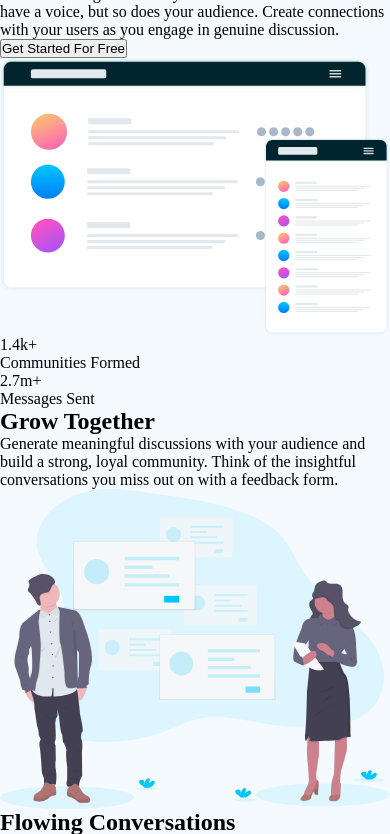
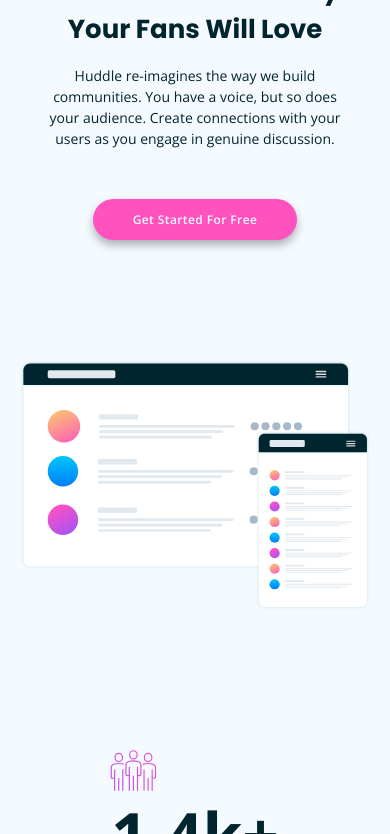
Before and after one commit to GabrielLaminas/huddle-landing-page-master, a plain HTML site: page index.html in a window 390 px wide. Shown: the part 283-1117 px from the top of the page. Drawn offline with nearby package versions, Linux system fonts and the light colour scheme.

Commit message:
add main

```diff
--- a/assets/scss/_header.scss
+++ b/assets/scss/_header.scss
@@ -1,5 +1,5 @@
 .menu{
-   margin-bottom: 80px;
+   margin-bottom: 140px;
 }
 
 .menu__container{
--- /dev/null
+++ b/assets/scss/_main.scss
@@ -0,0 +1,106 @@
+.intro{
+   margin: 0 auto;
+   padding: 0 20px;
+
+   .intro__img{
+      margin: 120px auto 80px auto;
+   }
+}
+
+.intro__info{
+
+   .intro__info__title{
+      margin-bottom: 16px;
+      color: $Very-Dark-Cyan;
+      font-family: $font-family-poppins;
+      font-size: 2.625em; //ajustar 42
+      font-weight: 700;
+      text-align: center;
+
+      @include mobile{
+         font-size: 1.625em; //26
+      }
+   }
+
+   .intro__info__text{
+      max-width: 420px;
+      margin: 0 auto 40px auto;
+      color: $Very-Dark-Cyan;
+      font-family: $font-family-opensans;
+      font-size: 0.875em; //ajustar 14
+      font-weight: 400;
+      line-height: 21px;
+      text-align: center;
+
+      @include mobile{
+         max-width: 300px;
+         margin-bottom: 50px;
+      }
+   }
+   .intro__info__btn{
+      @include button-pink;
+
+      &:hover{
+         background-color: rgba(
+            $color: $Light-Pink,
+            $alpha: 1.0);
+      }
+   }
+}
+
+.intro__flex{
+   display: flex;
+   flex-wrap: wrap;
+   align-items: center;
+   justify-content: space-evenly;
+   text-align: center;
+
+   .intro__communities{
+      padding: 60px 30px;
+
+      &::before{
+         content: '';
+         width: 47px;
+         height: 41px;
+         display: block;
+         background-image: url(../images/icon/icon-communities.svg);
+         background-repeat: no-repeat;
+      }
+   }
+   .intro__messages{
+      padding: 60px 30px;
+
+      &::before{
+         content: '';
+         width: 48px;
+         height: 41px;
+         display: block;
+         background-image: url(../images/icon/icon-messages.svg);
+         background-repeat: no-repeat;
+      }
+   }
+
+   .intro__flex__number{
+      margin-bottom: 30px;
+      color: $Very-Dark-Cyan;
+      font-family: $font-family-opensans;
+      font-size: 5em;
+      font-weight: 700;
+
+      @include mobile{
+         font-size: 4em;
+      }
+   }
+   .intro__flex__text{
+      color: rgba($color: $Very-Dark-Cyan,
+         $alpha: .45);
+      font-family: $font-family-opensans;
+      font-size: 1.125em;
+      letter-spacing: 0.5px;
+      font-weight: 400;
+
+      @include mobile{
+         font-size: 1em;
+      }
+   }
+}
--- a/assets/scss/_mixinmidiaqueries.scss
+++ b/assets/scss/_mixinmidiaqueries.scss
@@ -1,5 +1,5 @@
 @mixin mobile {
-   @media screen and (max-width: 375px) {
+   @media screen and (max-width: 480px) {
       @content;
    }
 }
--- /dev/null
+++ b/assets/scss/_reusable.scss
@@ -0,0 +1,23 @@
+@mixin button-pink {
+   margin: 0 auto;
+   padding: 16px 64px;
+   display: block;
+   background-color: $Pink;
+   color: $Very-Pale-Blue;
+   font-size: 0.875em;
+   font-family: $font-family-opensans;
+   font-weight: 600; //pode mudar
+   letter-spacing: 0.4px;
+   transition: all 0.2s;
+   box-shadow: 0 5px 10px rgba(
+      $color: #000000,
+      $alpha: .3);
+   border: 0;
+   border-radius: 30px;
+   cursor: pointer;
+
+   @include mobile{
+      padding: 12px 40px;
+      font-size: 0.75em;
+   }
+}
--- a/assets/scss/style.scss
+++ b/assets/scss/style.scss
@@ -1,5 +1,7 @@
 @import "mixinmidiaqueries";
 @import "color";
+@import "reusable";
 @import "reset";
 
 @import "header";
+@import "main";
--- a/index.html
+++ b/index.html
@@ -20,27 +20,27 @@
       </div>
    </header>
 
-   <main>
-      <div>
-         <h1>Build The Community Your Fans Will Love</h1>
-         <p>
+   <main class="intro">
+      <div class="intro__info">
+         <h1 class="intro__info__title">Build The Community Your Fans Will Love</h1>
+         <p class="intro__info__text">
             Huddle re-imagines the way we build communities. You have a voice, but so does
             your audience. Create connections with your users as you engage in genuine discussion.
          </p>
-         <button>Get Started For Free</button>
+         <button class="intro__info__btn">Get Started For Free</button>
       </div>
 
-      <img src="assets/images/screen-mockups.svg" alt="product screen being displayed on desktop and mobile">
+      <img class="intro__img" src="assets/images/screen-mockups.svg" alt="product screen being displayed on desktop and mobile">
 
-      <div>
-         <div>
-            <span>1.4k+</span>
-            <p>Communities Formed</p>
+      <div class="intro__flex">
+         <div class="intro__communities">
+            <span class="intro__flex__number">1.4k+</span>
+            <p class="intro__flex__text">Communities Formed</p>
          </div>
 
-         <div>
-            <span>2.7m+</span>
-            <p>Messages Sent</p>
+         <div class="intro__messages">
+            <span class="intro__flex__number">2.7m+</span>
+            <p class="intro__flex__text">Messages Sent</p>
          </div>
       </div>
    </main>
```
Also changed, not shown: assets/scss/style.css, 1 other file.
